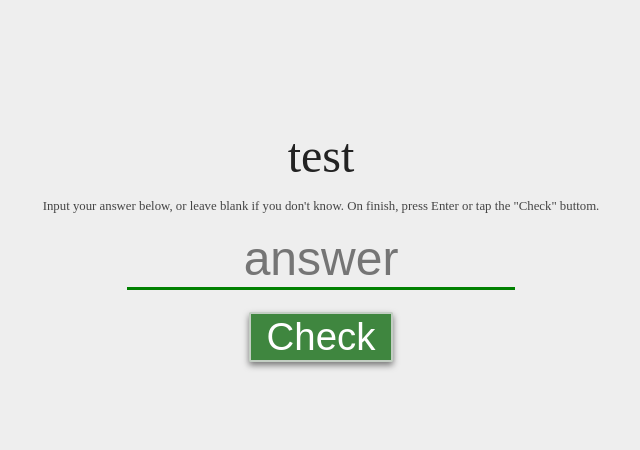
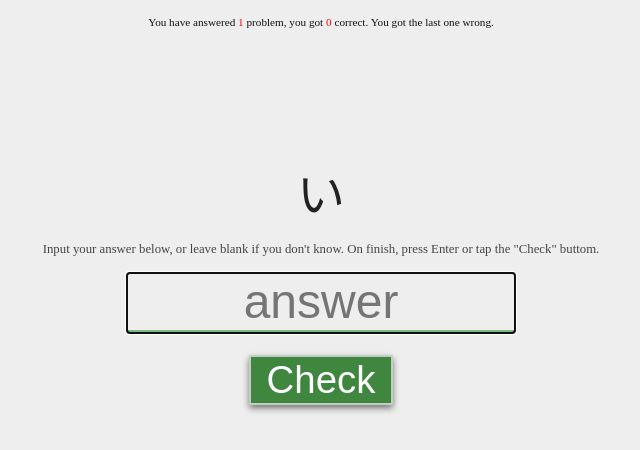
Before and after one commit to micromaomao/matchgame, a plain HTML site: page index.html in a window 1280 px wide. Both pictures are taken after a click on the button "Check". Shown: the whole page, without its empty margins (319-959 px from the left). Drawn offline with nearby package versions, Linux system fonts and the light colour scheme.

Commit message:
Problem count and correct count, give result to a callback.

```diff
--- a/scripts/game.js
+++ b/scripts/game.js
@@ -32,8 +32,48 @@ var Game = function(table, mode) {
 
     // TODO: Read mode object.
     this.mode = mode;
-    this.input("test");
+    var pts = [];
+    for(var i in table) {
+        if(table.hasOwnProperty(i))
+            pts.push({name: i, value: table[i]});
+    }
+    this.order_ASC_input(pts);
 };
+Game.prototype.order_ASC_input = function(arr, callback) {
+    arr.sort(function(a, b) {
+        var pr = [a.name, b.name];
+        pr.sort();
+        // assert(pr[0] != pr[1])
+        return (pr[0] == a.name?-1:1);
+    });
+    var th = this;
+    var corrnum = 0;
+    var results = [];
+    var sm = $('<div class="sm">You have answered <span class="answer-count">0</span>' +
+               ' problem, you got <span class="answer-correct-num">0</span> correct. <span class="answer-last"></span></div>');
+    this.element.append(sm);
+    var ds = function(i) {
+        if(i >= arr.length) {
+            sm.remove();
+            callback && callback(corrnum, results);
+            return;
+        }
+        th.input(arr[i].name, function(ans){
+            if(ans == arr[i].value) {
+                results.push(true);
+                corrnum ++;
+                sm.find('.answer-last').text("You got the last one correct.");
+            } else {
+                results.push(false);
+                sm.find('.answer-last').text("You got the last one wrong.");
+            }
+            sm.find('.answer-count').text(i+1);
+            sm.find('.answer-correct-num').text(corrnum);
+            ds(i+1);
+        });
+    };
+    ds(0);
+}
 Game.prototype.input = function(name, callback) {
     var mpm = $('<div class="answer-input-wrapper"></div>');
     this.element.append(mpm);
--- a/styles/layout.css
+++ b/styles/layout.css
@@ -49,3 +49,12 @@ body {
 .answer-input-btnok-wrapper {
     margin: 1rem;
 }
+.sm {
+    font-size: 0.7rem;
+    color: #111111;
+    text-align: center;
+    margin: 1rem;
+}
+.sm .answer-count, .sm .answer-correct-num {
+    color: red;
+}
```
